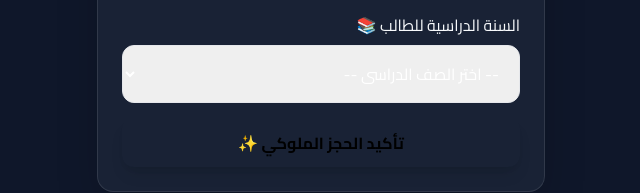
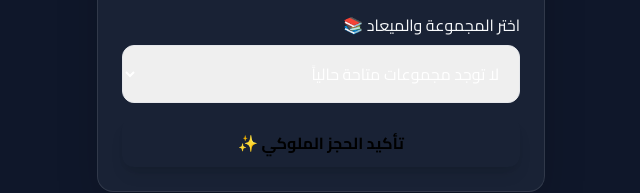
Before and after one commit to yelkhawaga-oss/Student-registration, a plain HTML site: page index.html in a window 1280 px wide. Shown: the part 452-645 px from the top of the page, 319-959 px from the left. Drawn offline with nearby package versions, Linux system fonts and the light colour scheme; no server answers.

Commit message:
Update index.html

```diff
--- a/index.html
+++ b/index.html
@@ -26,22 +26,9 @@
                 <input type="tel" id="parentPhone" required class="w-full bg-slate-800 border border-slate-700 rounded-xl px-4 py-3 text-white focus:outline-none focus:border-amber-500">
             </div>
             <div>
-                <label class="block text-slate-300 mb-2">السنة الدراسية للطالب 📚</label>
+                <label class="block text-slate-300 mb-2">اختر المجموعة والميعاد 📚</label>
                 <select id="studentGrade" required class="w-full bg-slate-800 border border-slate-700 rounded-xl px-4 py-3 text-white focus:outline-none focus:border-amber-500">
-                    <option value="">-- اختر الصف الدراسي --</option>
-                    <!-- الابتدائي -->
-                    <option value="1">الصف الأول الابتدائي</option>
-                    <option value="2">الصف الثاني الابتدائي</option>
-                    <option value="3">الصف الثالث الابتدائي</option>
-                    <option value="4">الصف الرابع الابتدائي</option>
-                    <option value="5">الصف الخامس الابتدائي</option>
-                    <option value="6">الصف السادس الابتدائي</option>
-                    <!-- الإعدادي -->
-                    <option value="7">الصف الأول الإعدادي</option>
-                    <option value="8">الصف الثاني الإعدادي</option>
-                    <option value="9">الصف الثالث الإعدادي</option>
-                    <!-- الثانوي -->
-                    <option value="10">الصف الأول الثانوي</option>
+                    <option value="">-- جاري تحميل المجموعات المتاحة... --</option>
                 </select>
             </div>
             <button type="submit" id="submitBtn" class="w-full bg-gradient-to-r from-amber-500 to-yellow-500 text-black font-bold py-3 rounded-xl shadow-lg transform transition active:scale-95">تأكيد الحجز الملوكي ✨</button>
@@ -53,11 +40,28 @@
         const supabaseKey = "eyJhbGciOiJIUzI1NiIsInR5cCI6IkpXVCJ9.eyJpc3MiOiJzdXBhYmFzZSIsInJlZiI6Imxoc2h2c2NvZnJlc3Rqdmxlc3BhIiwicm9sZSI6ImFub24iLCJpYXQiOjE3MTkxNTYwNTIsImV4cCI6MjAzNDczMjA1Mn0.w-4u6XfV96yUfS3_vG_X-m-YvX6I4_43HsqoPJ76X-A";
         const _supabase = supabase.createClient(supabaseUrl, supabaseKey);
 
+        // جلب المجموعات اللي المس ضافتها وعرضها في القائمة أوتوماتيك
+        async function loadGroupsIntoSelect() {
+            const select = document.getElementById('studentGrade');
+            const { data, error } = await _supabase.from('groups').select('*').order('created_at', { ascending: true });
+
+            if (error || !data || data.length === 0) {
+                select.innerHTML = '<option value="">لا توجد مجموعات متاحة حالياً</option>';
+                return;
+            }
+
+            select.innerHTML = '<option value="">-- اضغط هنا لاختيار مجموعتك --</option>';
+            data.forEach(g => {
+                select.innerHTML += `<option value="${g.group_name}">${g.group_name} 🗓️</option>`;
+            });
+        }
+        loadGroupsIntoSelect();
+
         document.getElementById('regForm').addEventListener('submit', async (e) => {
             e.preventDefault();
             const btn = document.getElementById('submitBtn');
             btn.disabled = true;
-            btn.innerText = "جاري إرسال بياناتك للمس... ⏳";
+            btn.innerText = "جاري الحفظ... ⏳";
 
             const name = document.getElementById('studentName').value;
             const phone = document.getElementById('parentPhone').value;
@@ -66,7 +70,7 @@
             const { data, error } = await _supabase.from('students').insert([{ name, phone, grade }]);
 
             if (error) {
-                alert("حصلت مشكلة صغننة، جرب تاني يا بطل!");
+                alert("حصلت مشكلة في السيرفر، جرب تاني يا بطل!");
                 btn.disabled = false;
                 btn.innerText = "تأكيد الحجز الملوكي ✨";
             } else {
```
